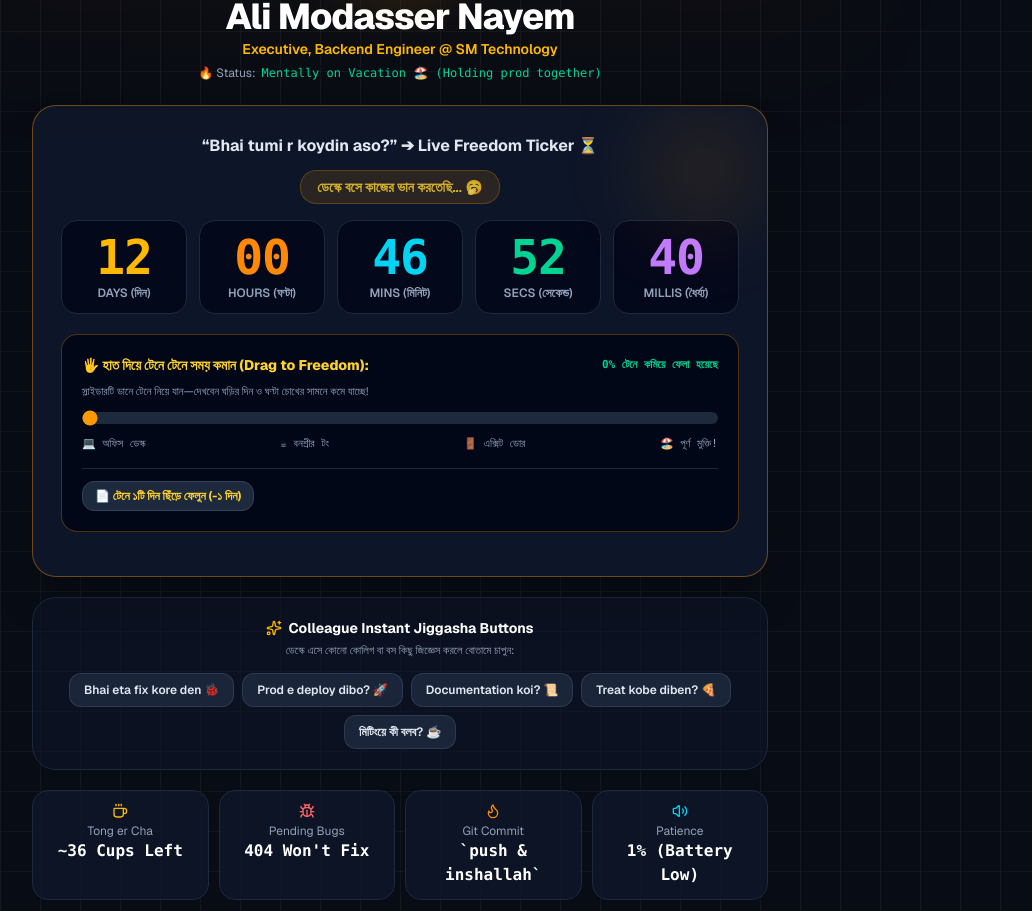
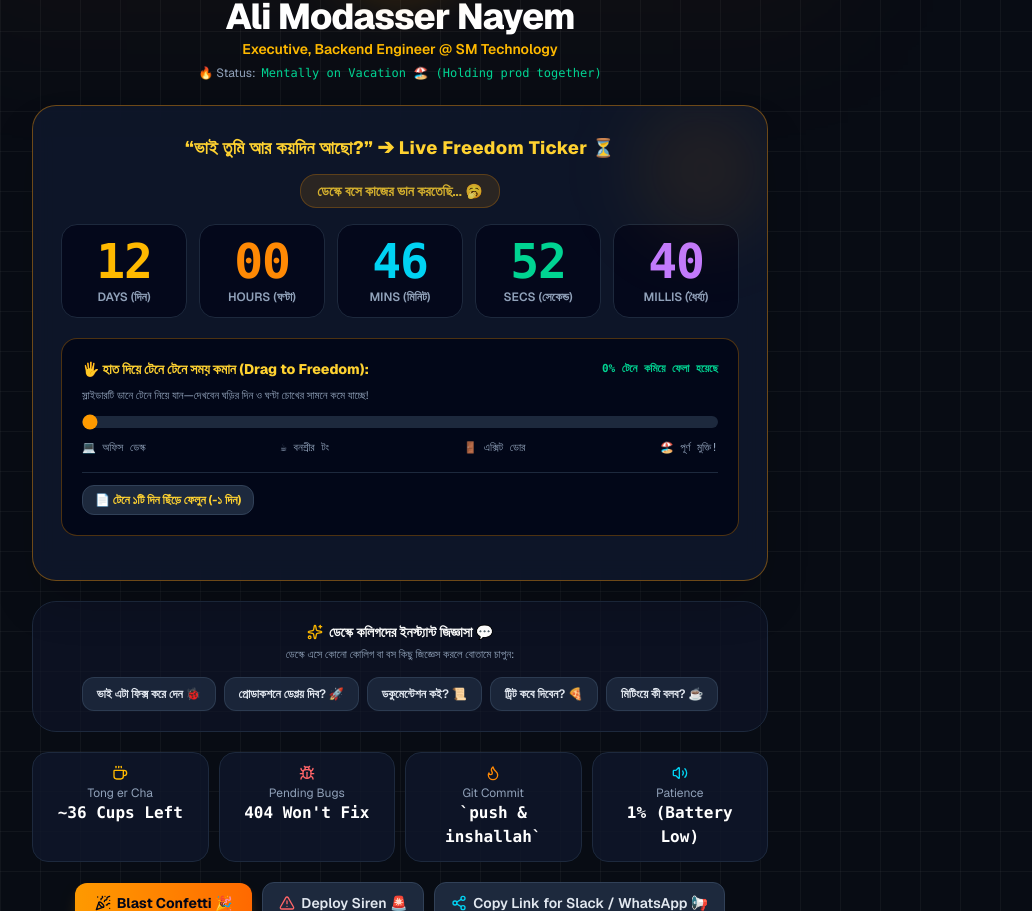
Before and after one commit to modasser-nayem/resign-countdown, a Next.js app: page / in a window 1280 px wide. Shown: the part 289-1200 px from the top of the page, without its empty margins (240-1272 px from the left). Built offline with nearby package versions, Linux system fonts and the light colour scheme.

Commit message:
feat: update headline and text to Bengali script

```diff
--- a/src/components/MemeCountdown.tsx
+++ b/src/components/MemeCountdown.tsx
@@ -149,33 +149,33 @@ export default function MemeCountdown() {
   // Funny excuses without any "standup" jargon
   const EXCUSES = [
     {
-      label: "Bhai eta fix kore den 🐞",
+      label: "ভাই এটা ফিক্স করে দেন 🐞",
       title: "পরবর্তী ডেভেলপারের ওয়েলকাম গিফট!",
-      text: "Eta bug na bhai, eta new backend engineer er jonno joining bonus! Ticket pending thakuk! 😂",
+      text: "এটা কোনো বাগ না ভাই, নতুন ব্যাকএন্ড ইঞ্জিনিয়ারের জন্য ওয়েলকাম গিফট! টিকিট পেন্ডিং থাকুক! 😂",
       action: () => soundEffects.playSiren(),
     },
     {
-      label: "Prod e deploy dibo? 🚀",
+      label: "প্রোডাকশনে ডেপ্লয় দিব? 🚀",
       title: "নোটিশ পিরিয়ডের ১ নম্বর নিয়ম:",
-      text: "Notice period e `git push origin main` deoa haraam! Kisu crash korle ami 404 Not Found! 💀",
+      text: "নোটিশ পিরিয়ডে `git push origin main` দেওয়া সম্পূর্ণ হারাম! কিছু ক্র্যাশ করলে আমি 404 Not Found! 💀",
       action: () => soundEffects.playSiren(),
     },
     {
-      label: "Documentation koi? 📜",
+      label: "ডকুমেন্টেশন কই? 📜",
       title: "The Code IS the Documentation!",
-      text: "If it was hard to write, it should be hard to read! Postman collection dekhlei bujhe jaben 🫡",
+      text: "কোড লিখতে যখন এত কষ্ট হয়েছে, বুঝতেও একটু কষ্ট হোক! পোস্টম্যান কালেকশন দেখলেই বুঝে যাবেন 🫡",
       action: () => soundEffects.playKaChing(),
     },
     {
-      label: "Treat kobe diben? 🍕",
+      label: "ট্রিট কবে দিবেন? 🍕",
       title: "ট্রিট প্রোটোকল: 404 Not Found",
-      text: "21 October 4:59 PM e bkash check koiren! Banasree tong er cha is unlimited though! ☕",
+      text: "২১ অক্টোবর বিকেল ৪:৫৯ মিনিটে বিকাশ চেক কইরেন! আর বনশ্রীর টংয়ের চা তো অলওয়েজ আনলিমিটেড! ☕",
       action: () => soundEffects.playFanfare(),
     },
     {
       label: "মিটিংয়ে কী বলব? ☕",
       title: "মিটিংয়ের সর্বজনীন স্ক্রিপ্ট:",
-      text: "'ডকুমেন্টেশন আর হ্যান্ডওভার গোছাচ্ছি।' (এই একই কথা বলে ৩ সপ্তাহ পার!) 🤝",
+      text: "মুখে একটাই কথা: 'ডকুমেন্টেশন আর হ্যান্ডওভার গোছাচ্ছি।' (এই একই ডায়লগ বলে পুরো ৩ সপ্তাহ পার!) 🤝",
       action: () => soundEffects.playPop(),
     },
   ];
@@ -262,8 +262,8 @@ export default function MemeCountdown() {
       <div className="w-full bg-slate-900/90 border border-amber-500/40 rounded-3xl p-5 sm:p-7 shadow-2xl mb-5 relative overflow-hidden backdrop-blur-md">
         <div className="absolute top-0 right-0 w-32 h-32 bg-amber-500/10 rounded-full blur-2xl pointer-events-none" />
 
-        <div className="text-sm sm:text-base font-bold text-slate-200 mb-3">
-          &ldquo;Bhai tumi r koydin aso?&rdquo; ➔ Live Freedom Ticker ⏳
+        <div className="text-base sm:text-lg font-extrabold text-amber-300 mb-3 tracking-wide">
+          &ldquo;ভাই তুমি আর কয়দিন আছো?&rdquo; ➔ Live Freedom Ticker ⏳
         </div>
 
         {/* Dynamic Reaction Speech Bubble */}
@@ -381,7 +381,7 @@ export default function MemeCountdown() {
       {/* Instant Colleague Response Buttons (Super Funny) */}
       <div className="w-full bg-slate-900/60 border border-slate-800 rounded-3xl p-5 mb-5">
         <h3 className="text-sm font-bold text-white mb-1 flex items-center justify-center gap-1.5">
-          <Sparkles className="w-4 h-4 text-amber-400" /> Colleague Instant Jiggasha Buttons
+          <Sparkles className="w-4 h-4 text-amber-400" /> ডেস্কে কলিগদের ইনস্ট্যান্ট জিজ্ঞাসা 💬
         </h3>
         <p className="text-[11px] text-slate-400 mb-3.5">
           ডেস্কে এসে কোনো কোলিগ বা বস কিছু জিজ্ঞেস করলে বোতামে চাপুন:
```
Also changed, not shown: public/eyes-test.jpg (added).
